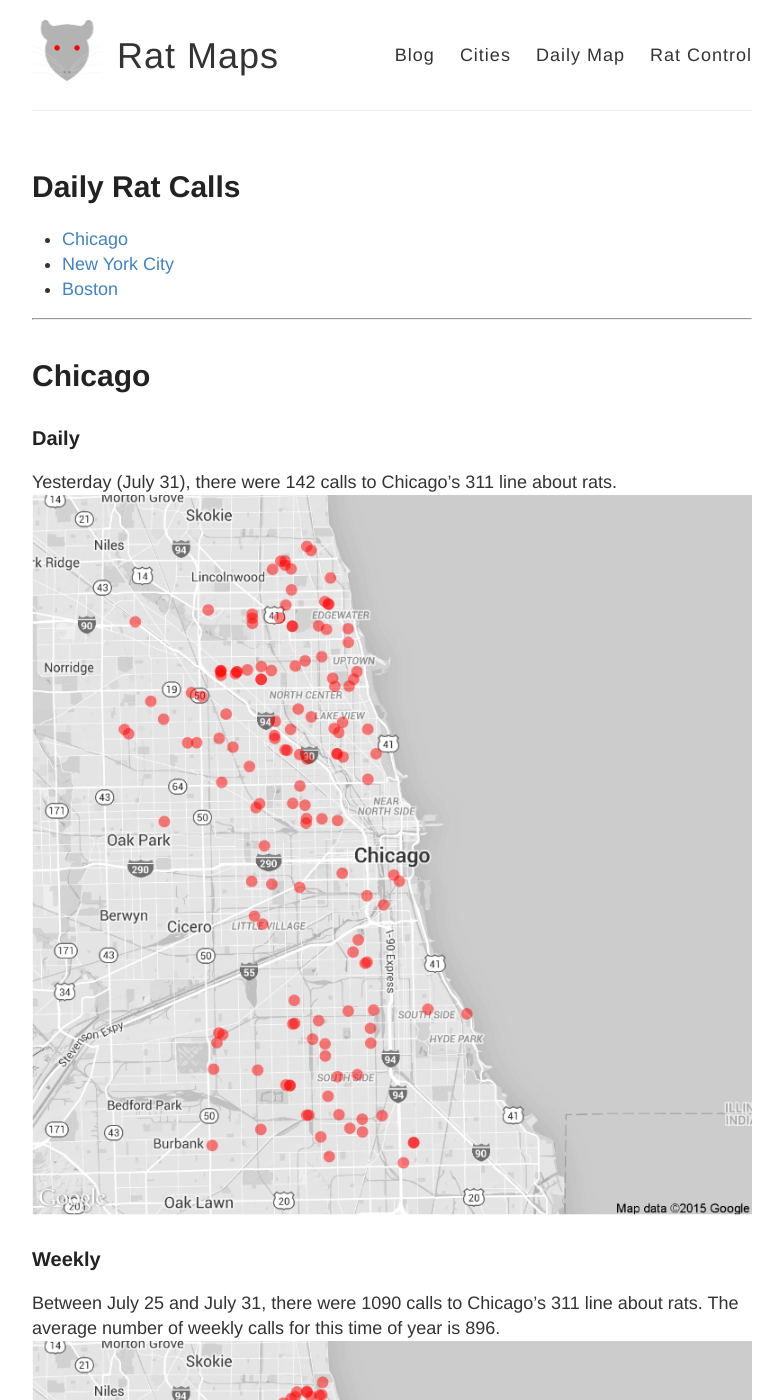
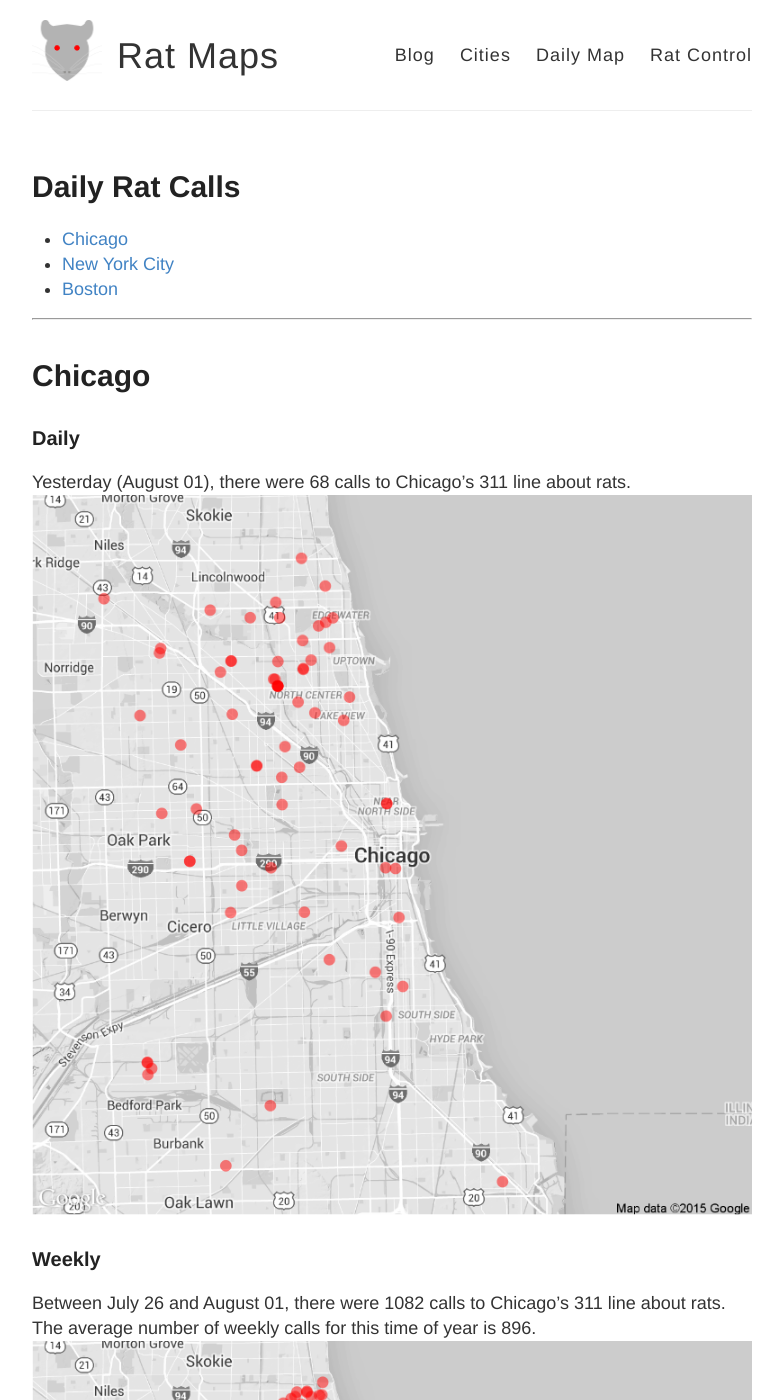
Before and after one commit to DanielHadley/ratmaps, a Jekyll site: the page built from daily.md, in a window 1280 px wide and 1400 px high. Shown: the whole window, without its empty margins (248-1031 px from the left). Built offline with Jekyll 4.4.1, drawn with Linux system fonts in a browser that asks for light colours; comment, search, counter and statistics services are not loaded; some of the changed text lies outside the part shown.

Commit message:
Daily Maps

```diff
--- a/daily.md
+++ b/daily.md
@@ -15,22 +15,22 @@
 
 ### Daily
 
-Yesterday (July 31), there were 142 calls to Chicago's 311 line about rats.
+Yesterday (August 01), there were 68 calls to Chicago's 311 line about rats.
 ![Chicago rat calls to 311 weekly map]({{ site.cityimages }}/daily/Chicago_Rat_Map_Daily.png)
 
 ### Weekly
-Between July 25 and July 31, there were 1090 calls to Chicago's 311 line about rats. The average number of weekly calls for this time of year is 896.
+Between July 26 and August 01, there were 1082 calls to Chicago's 311 line about rats. The average number of weekly calls for this time of year is 896.
 ![Chicago rat calls to 311 weekly map]({{ site.cityimages }}/daily/Chicago_Rat_Map_Weekly.png)
 ***
 # New York City <a id="nyc"><a>
 
 ### Daily
 
-Yesterday (July 31), there were 0 calls to New York City's 311 line about rats.
+Yesterday (August 01), there were 0 calls to New York City's 311 line about rats.
 ![NYC rat calls to 311 weekly map]({{ site.cityimages }}/daily/NYC_Rat_Map_Daily.png)
 
 ### Weekly
-Between July 25 and July 31, there were 0 calls to New York City's 311 line about rats. The average number of weekly calls for this time of year is 285.
+Between July 26 and August 01, there were 0 calls to New York City's 311 line about rats. The average number of weekly calls for this time of year is 285.
 ![NYC rat calls to 311 weekly map]({{ site.cityimages }}/daily/NYC_Rat_Map_Weekly.png)
 
 Each red dot represents one call about a rat seen in that location. The dots are transparent, so multiple calls from one location will be seen as a solid dot. The usual caveats apply: more calls do not necessarily mean that there are more rats in that location than other parts of the city. A cluster of dots could indicate that one resident is unusually vocal about rodents in his or her neighborhood. Also, more densely populated neighborhoods tend to make more calls to 311.
```
Also changed, not shown: images/pages/daily/Chicago_Rat_Map_Daily.png, images/pages/daily/Chicago_Rat_Map_Weekly.png.
